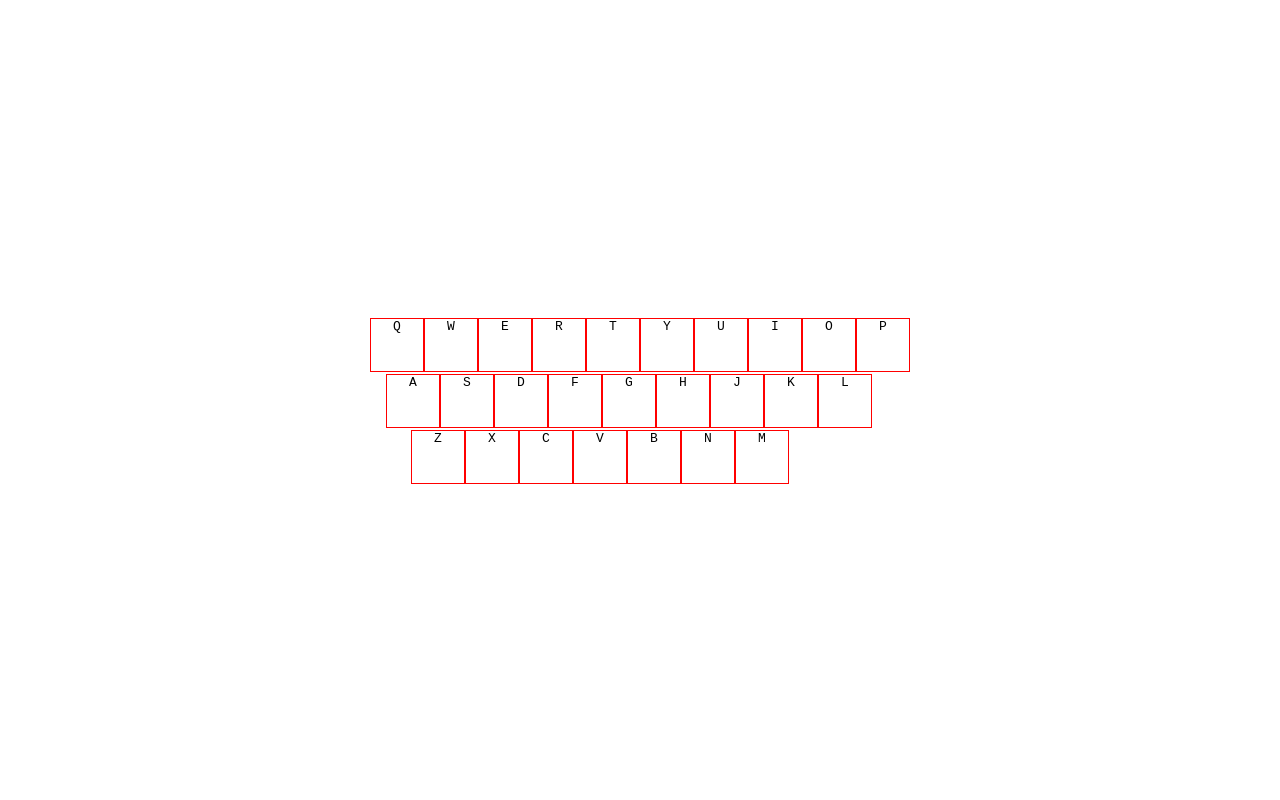
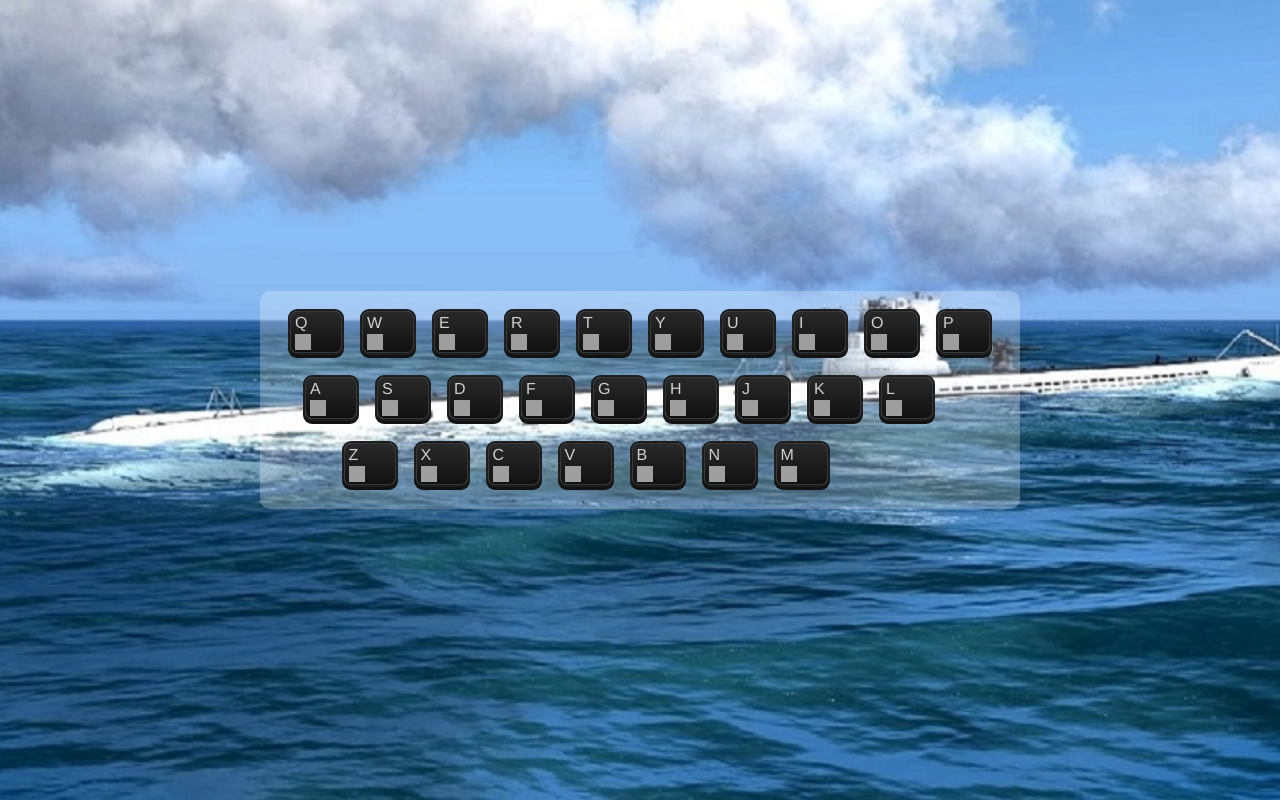
Before and after one commit to 172678694/myBookmarks, a plain HTML site: page index.html in a window 1280 px wide. Drawn offline with Linux system fonts and the light colour scheme; grey boxes are pictures that could not be loaded.

Commit message:
second commit

```diff
--- a/css/style.css
+++ b/css/style.css
@@ -1,29 +1,69 @@
 *{margin: 0;padding: 0;}
 a{text-decoration: none;}
-kbd{border: 1px solid red;width: 4em; height: 4em;display: inline-block;text-transform: uppercase;position: relative;}
-kbd > button{position: absolute;right: 0;bottom: 0;display: none;}
-kbd:hover > button{display: inline-block;}
+body{
+	background:grey url(./wall.jpg) no-repeat center center;
+	background-size: cover;
+}
+main{
+	text-align: center;
+	display: flex;
+	align-items: center;
+	justify-content: center;
+	height:100vh;
+}
+#main{
+	display: inline-block;
+}
+.wrapper{
+	background:rgba(255, 255,255, 0.25);
+	border-radius: 10px;
+}
+kbd{
+	border: 1px solid red;
+	width: 4em;
+	height: 4em;
+	display: inline-block;
+	text-transform: uppercase;
+	position: relative;
+}
 
-main{text-align: center;
-display: flex;
-align-items: center;
-justify-content: center;
-height: 100vh;}
-#main{display: inline-block;
-background: rgba(255,255,255,0.2);
-border-radius: 10px;}
+kbd > button{
+	position: absolute;
+	right: 0;
+	bottom: 0;
+	display: none;
+}
+
+kbd:hover > button{
+	display: inline-block;
+
+}
+
+
+.key{width: 50px;height: 40px;background: linear-gradient(to bottom, #292929 0%,#111111 100%);
+	border: 1px solid #373737;color: #D0D0D0;
+	border-radius: 7px;
+	box-shadow: 0 0 0 1px #1A1B1C, 0 0 0 2px #1F2020,0 3px 0 2px #121213;
+	font-family: helvetica;
+	font-size: 16px;
+	position: relative;
+}
 
 #main>div:nth-child(2){margin-left: -22px;}
-#main>div:nth-child(3){margin-left: -80px;}
-.key{width: 50px;height: 40px;background: linear-gradient(to bottom, #292929 0%,#111111 100%); border: 1px solid #373737;color: #D0D0D0;border-radius: 7px;box-shadow: 0 0 0 1px #1A1B1C, 0 0 0 2px #1F2020,0 3px 0 2px #121213;
-	font-family: helvetica; font-size: 16px; position: relative;}
-.key .text{position: absolute;left: 4px;top: 2px;}
+#main>div:nth-child(3){margin-left: -89px;}
+
+.row{margin: 20px;}
+.row .key{margin: 0 10px;}
 .key img{
-	width: 16px;
-	height: 16px;
+	width:16px;
+	height:16px;
 	position: absolute;
 	left: 4px;
 	bottom: 2px;
 }
-.row{margin: 20px;}
-.row .key{margin: 0 10px;}
+.key .text{
+	position: absolute;
+	left: 4px;
+	top:2px;
+
+}
--- a/index.html
+++ b/index.html
@@ -14,15 +14,15 @@
 	<footer></footer>
 
 <script>
-
-    keys={
+    //遍历数组，生成键盘
+    var keys={
     0:['q','w','e','r','t','y','u','i','o','p'],
     1:['a','s','d','f','g','h','j','k','l'],
     2:['z','x','c','v','b','n','m'],
 	'length':3
 	}
-    hash={
-        'q':'qq.com',
+    var hash={
+        'q':'www.qq.com',
         'w':'weibo.com',
         'e': 'ele.com',
         'r':'renren.com',
@@ -33,48 +33,71 @@
         'o':'opera.com',
         'p':undefined,
         'k':undefined,
-        'a':'acfun.com',
+        'a':'amazon.com',
         's':'sohu.com',
         'z':'zhihu.com',
         'm':'www.mcdonalds.com.cn'
         }
-	hashInLocalStorage = JSON.parse(localStorage.getItem('zzz')||'null')
+    var hashInLocalStorage = JSON.parse(localStorage.getItem('zzz')||'null')
     if(hashInLocalStorage){
         hash = hashInLocalStorage
     }
-    index = 0
+    var index = 0
     while(index < keys['length']){
-		div1=document.createElement('div')
+		var div1=document.createElement('div')
         main.appendChild(div1)
-		row=keys[index] //第一个数组 第二个数组 第三个数组
-        index2 = 0
+        div1.className='row'
+		var row=keys[index] //第一个数组 第二个数组 第三个数组
+        var index2 = 0
         while(index2<row['length']){
-            kbd1=document.createElement('kbd')
-            div1.appendChild(kbd1)
-            kbd1.textContent=row[index2]
-            button1=document.createElement('button')
-            kbd1.appendChild(button1)
-            button1.textContent='编辑'
-            button1.id=row[index2]
-            button1.onclick=function(xxx){
-                key=xxx['target']['id']
-                x=prompt('输入一个新的网址')
-                hash[key]=x
+            var kbd=document.createElement('kbd')
+            var span=document.createElement('span')
+            var img=document.createElement('img')
+            var button=document.createElement('button')
+
+            kbd.className='key'
+            span.className='text'
+            span.textContent=row[index2]
+            button.textContent='编辑'
+            button.id=row[index2]
+
+            if(hash[row[index2]]){
+                img.src='http://'+hash[row[index2]]+'/favicon.ico'
+            }else{
+                img.src='//i.loli.net/2018/12/26/5c23455f16201.png'
+            }
+            img.onerror=function(xxxx){
+                xxxx.target.src='//i.loli.net/2018/12/26/5c23455f16201.png'
+            }
+
+            div1.appendChild(kbd)
+            kbd.appendChild(span)
+            kbd.appendChild(img)
+            kbd.appendChild(button)
+            index2=index2+1
+
+            button.onclick=function(xxx){
+                var button2=xxx['target']
+                var key=button2['id']
+                var x=prompt('输入一个新的网址')
+                hash[key]=x  /*哈希变更*/
+                var img2=button2.previousSibling
+                img2.src='http://'+x+'/favicon.ico'
+                img2.onerror=function(xxxx){
+                xxxx.target.src='//i.loli.net/2018/12/26/5c23455f16201.png'
+                }
                 localStorage.setItem('zzz',JSON.stringify(hash))
             }
-
-
-            index2=index2+1
         }
         index=index+1
     }
 
 
 	document.onkeypress = function(aaa){
-		 key=aaa['key']
-		 website=hash[key]
+        var key=aaa['key']
+		var website=hash[key]
 		 //location.href='http://'+ website
-		 window.open('http://'+ website,'_blank')
+		window.open('http://'+ website,'_blank')
 	}
 
 
```
Also changed, not shown: css/wall.jpg (added).
